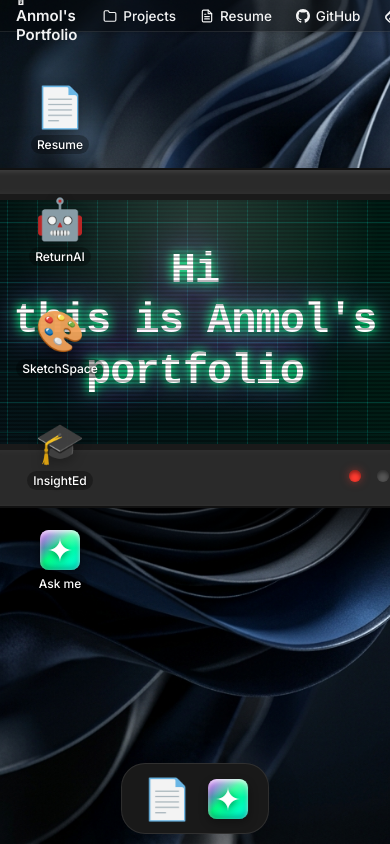
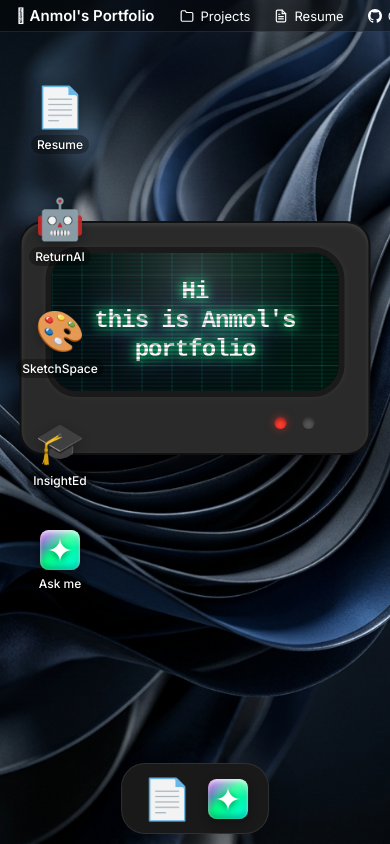
Before and after one commit to anmolsrwn/AI-Integrated-Portfolio, a Next.js app in the folder frontend/: page / in a window 390 px wide. Built offline with nearby package versions, Linux system fonts and the light colour scheme.

Commit message:
Make UI responsive for mobile devices

```diff
--- a/frontend/app/page.tsx
+++ b/frontend/app/page.tsx
@@ -182,8 +182,8 @@ export default function Home() {
       }}>
         {/* TV Outer Bezel */}
         <div style={{
-          width: '500px',
-          height: '340px',
+          width: 'min(90vw, 500px)',
+          height: 'min(60vw, 340px)',
           background: '#2a2a2a',
           borderRadius: '24px',
           padding: '24px',
@@ -227,7 +227,7 @@ export default function Home() {
             <h1 style={{
               position: 'relative',
               zIndex: 2,
-              fontSize: '42px',
+              fontSize: 'clamp(24px, 6vw, 42px)',
               fontWeight: 900,
               color: '#fff',
               textAlign: 'center',
@@ -393,24 +393,29 @@ export default function Home() {
       )}
 
       {/* Top Menu Bar */}
-      <div style={{
-        height: '32px',
-        width: '100%',
-        background: 'rgba(0, 0, 0, 0.35)',
-        backdropFilter: 'blur(24px)',
-        WebkitBackdropFilter: 'blur(24px)',
-        borderBottom: '1px solid rgba(255, 255, 255, 0.1)',
-        display: 'flex',
-        alignItems: 'center',
-        padding: '0 16px',
-        fontSize: '13.5px',
-        fontWeight: '500',
-        color: 'rgba(255, 255, 255, 0.95)',
-        zIndex: 100,
-        position: 'absolute',
-        top: 0,
-        boxShadow: '0 1px 5px rgba(0,0,0,0.2)'
-      }}>
+      <div
+        className="mac-menubar"
+        style={{
+          height: '32px',
+          background: 'rgba(0, 0, 0, 0.4)',
+          backdropFilter: 'blur(20px)',
+          WebkitBackdropFilter: 'blur(20px)',
+          display: 'flex',
+          alignItems: 'center',
+          padding: '0 16px',
+          fontSize: '13px',
+          color: '#fff',
+          zIndex: 1000,
+          position: 'fixed',
+          top: 0,
+          left: 0,
+          width: '100%',
+          borderBottom: '1px solid rgba(255,255,255,0.1)',
+          overflowX: 'auto',
+          whiteSpace: 'nowrap'
+        }}
+      >
+        <style>{`.mac-menubar::-webkit-scrollbar { display: none; }`}</style>
         <strong style={{ marginRight: '16px', fontSize: '15px', cursor: 'default' }}> Anmol's Portfolio</strong>
 
         <div style={{ position: 'relative', marginRight: '4px' }}>
--- a/frontend/components/Window.js
+++ b/frontend/components/Window.js
@@ -58,6 +58,8 @@ export default function Window({ title, icon = "💻", onClose, children, width
         left: '50%',
         width,
         height,
+        maxWidth: '95vw',
+        maxHeight: '85vh',
         transform: `translate(calc(-50% + ${position.x}px), calc(-50% + ${position.y}px))`,
         display: 'flex',
         flexDirection: 'column',
```
